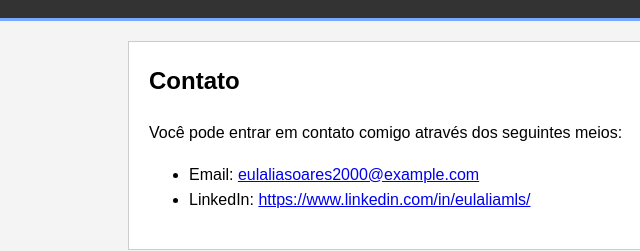
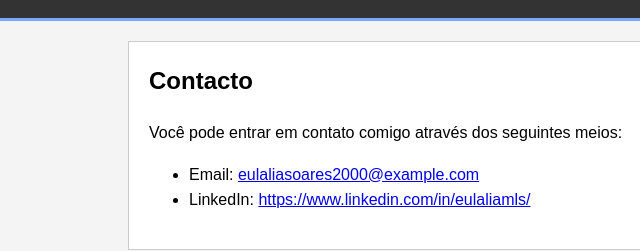
Before and after one commit to EulaliaSoares/CV, a plain HTML site: page contacto.html in a window 1280 px wide. Shown: the part 148-399 px from the top of the page, 0-640 px from the left. Drawn offline with Linux system fonts and the light colour scheme.

Commit message:
Update contacto.html

```diff
--- a/contacto.html
+++ b/contacto.html
@@ -83,7 +83,7 @@
     </header>
     <div class="container">
         <section id="contact" class="contact main-content">
-            <h2>Contato</h2>
+            <h2>Contacto</h2>
             <p>Você pode entrar em contato comigo através dos seguintes meios:</p>
             <ul>
                 <li>Email: <a href="mailto:eulaliasoares2000@example.com">eulaliasoares2000@example.com</a></li>
```
